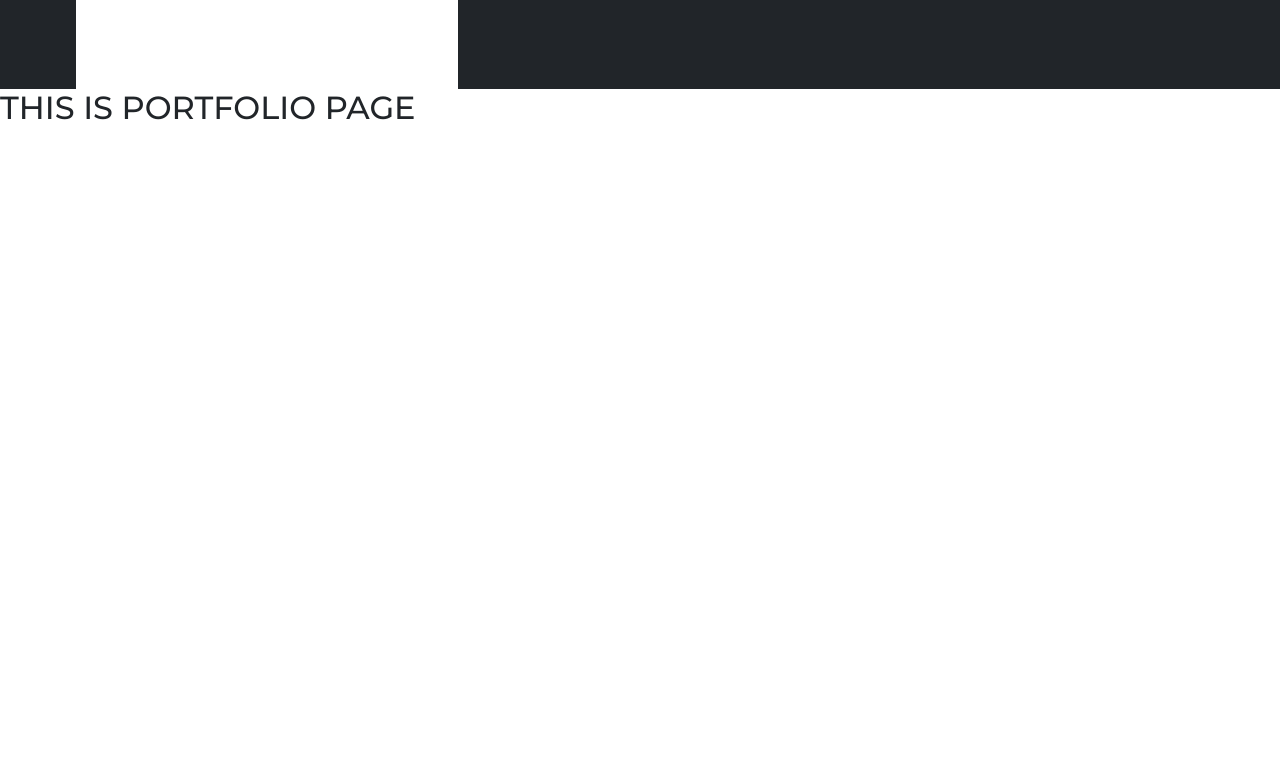
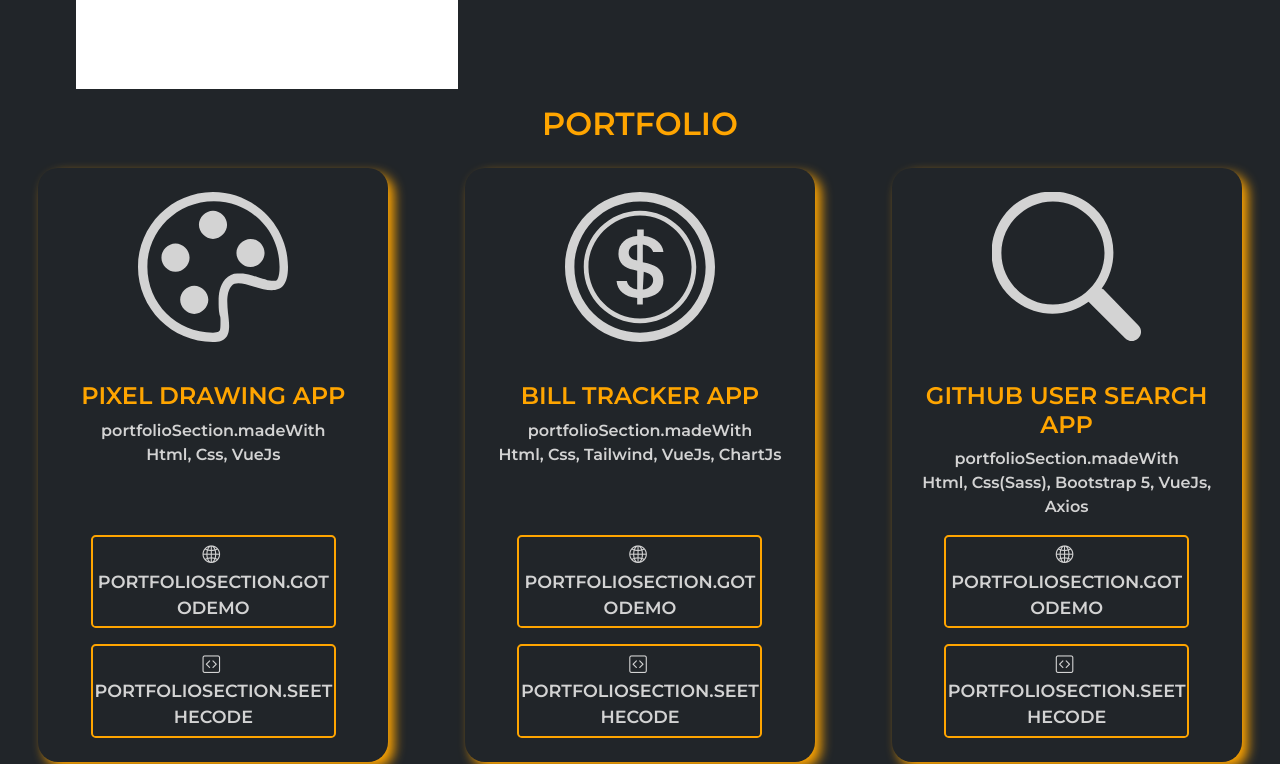
Before and after one commit to Walter-Satriano/my-personal-website, a Vue app: page /portfolio in a window 1280 px wide. Shown: the part 420-1184 px from the top of the page. Before the commit the page ends 800 px from the top, so only its background shows below. Built offline with nearby package versions, Linux system fonts and the light colour scheme.

Commit message:
created portfolio section

```diff
--- a/src/views/Portfolio.vue
+++ b/src/views/Portfolio.vue
@@ -1,14 +1,139 @@
 <template>
-  <h2>THIS IS PORTFOLIO PAGE</h2>
+  <section class="portfolio_section bg-dark">
+    <h2 class="text-center text-uppercase py-3">{{ $t("portfolioSection.title") }}</h2>
+
+    <div class="container-fluid">
+      <div class="row justify-content-around">
+        <div v-for="project in projects" :key="project.id" class="card bg-dark text-center mb-5">
+          <div class="text-center py-4">
+            <img :src="require(`../assets/images/${project.projectIcon}`)" alt="">
+          </div>
+          <div class="card-body">
+            <h4 class="card-title text-uppercase">{{ project.name }}</h4>
+            <p class="card-text">{{ $t("portfolioSection.madeWith") }} <br> {{ project.madeWith }}</p>
+          </div>
+          <div class="d-flex flex-column align-items-center pb-4">
+            <a :href="project.linkToLiveDemo" target="_blank" class="demo_link btn-lg mb-3">
+              <i class="bi bi-globe2 me-1"></i>
+              {{ $t("portfolioSection.goToDemo") }}
+            </a>
+            <a :href="project.linkToGithubCode" target="_blank" class="code_link btn-lg">
+              <i class="bi bi-code-square me-1"></i>
+              {{ $t("portfolioSection.seeTheCode") }}
+            </a>
+          </div>
+        </div>
+      </div>
+    </div>
+  </section>
 </template>
 
 <script>
+  import projectsData from "../assets/portfolio.json";
 
   export default {
-
+    data() {
+      return {
+        projects: projectsData,
+      }
+    }
   }
 </script>
 
 <style lang="scss" scoped>
+  .portfolio_section {
+    padding-bottom: 7rem;
 
+    h2, h4 {
+      color: #FFA500;
+      font-weight: 600;
+    }
+
+    .card {
+      max-width: 300px;
+      padding: 0;
+      border: none;
+      border-radius: 20px;
+      box-shadow: 6px 6px 12px #FFA500;
+      transition: transform .2s;
+
+      &:hover {
+        transform: scale(1.05);
+      }
+
+      img {
+        width: 115px;
+      }
+
+      p {
+        color: #D3D3D3;
+        font-weight: 600;
+      }
+
+      a {
+        text-decoration: none;
+        text-transform: uppercase;
+        width: 70%;
+        padding: 5px 0;
+        font-size: 1.1rem;
+        font-weight: 600;
+        color: #D3D3D3;
+        background-color: #212529;
+        border: 2px solid #FFA500;
+
+        &:hover {
+          color: #212529;
+          background-color: #FFA500;
+        }
+      }
+    }
+  }
+
+  @media (min-width: 768px) {
+    .portfolio_section {
+
+      .card {
+        max-width: 335px;
+
+        img {
+          width: 125px;
+        }
+      }
+    }
+  }
+
+  @media (min-width: 992px) {
+    .portfolio_section {
+
+      .card {
+        max-width: 400px;
+
+        img {
+          width: 140px;
+        }
+      }
+    }
+  }
+
+  @media (min-width: 1200px) {
+    .portfolio_section {
+
+      .card {
+        max-width: 350px;
+
+        img {
+          width: 150px;
+        }
+      }
+    }
+  }
+
+  @media (min-width: 1400px) {
+    .portfolio_section {
+
+      .card {
+        max-width: 310px;
+      }
+    }
+  }
 </style>
```
